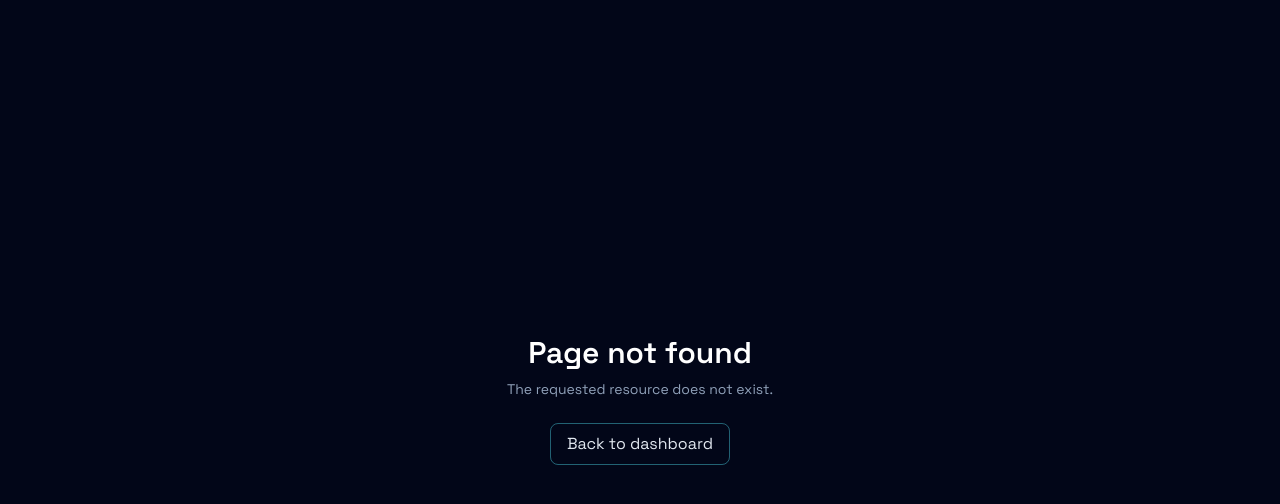
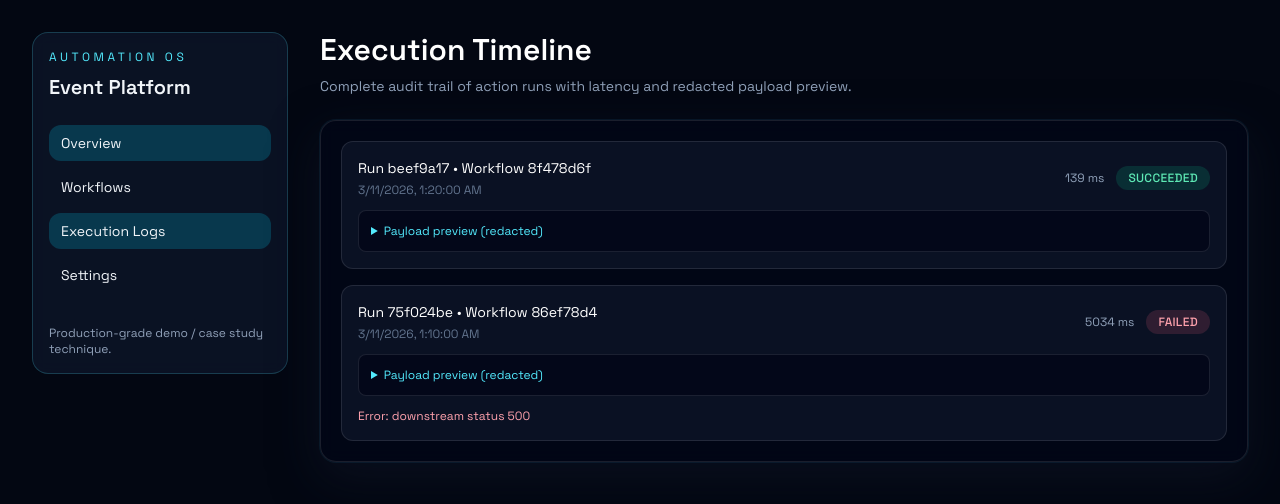
Before and after one commit to PierreDaguier/event-driven-automation-platform, a Next.js app in the folder apps/web/: page /dashboard/logs in a window 1280 px wide. Before the commit this address had no page. Shown: the top 504 px of the page. Built offline with nearby package versions, Linux system fonts and the light colour scheme; no server answers.

Commit message:
feat(ui): ship execution timeline and settings management screens

```diff
--- /dev/null
+++ b/apps/web/app/dashboard/logs/page.tsx
@@ -0,0 +1,46 @@
+import { Panel } from "@/components/ui/panel";
+import { StatusPill } from "@/components/ui/status-pill";
+import { getLogs } from "@/lib/api";
+
+export default async function LogsPage() {
+  const logs = await getLogs();
+
+  return (
+    <div className="space-y-6">
+      <header>
+        <h2 className="text-3xl font-semibold text-white">Execution Timeline</h2>
+        <p className="mt-2 text-sm text-slate-400">Complete audit trail of action runs with latency and redacted payload preview.</p>
+      </header>
+
+      <Panel>
+        {logs.length === 0 ? (
+          <div className="rounded-xl border border-dashed border-slate-700 p-8 text-center text-sm text-slate-400">
+            No logs available. Trigger a workflow to see timeline entries.
+          </div>
+        ) : (
+          <ol className="space-y-4">
+            {logs.map((log) => (
+              <li key={log.id} className="rounded-xl border border-white/10 bg-slate-900/70 p-4">
+                <div className="flex flex-col gap-3 md:flex-row md:items-center md:justify-between">
+                  <div>
+                    <p className="text-sm text-white">Run {log.run_id.slice(0, 8)} • Workflow {log.workflow_id.slice(0, 8)}</p>
+                    <p className="mt-1 text-xs text-slate-500">{new Date(log.created_at).toLocaleString()}</p>
+                  </div>
+                  <div className="flex items-center gap-3">
+                    <span className="text-xs text-slate-400">{log.latency_ms} ms</span>
+                    <StatusPill status={log.status} />
+                  </div>
+                </div>
+                <details className="mt-3 rounded-lg border border-white/10 bg-slate-950/80 p-3">
+                  <summary className="cursor-pointer text-xs text-cyan-300">Payload preview (redacted)</summary>
+                  <pre className="mt-2 overflow-x-auto text-xs text-slate-300">{JSON.stringify(log.request_preview, null, 2)}</pre>
+                </details>
+                {log.error && <p className="mt-3 text-xs text-rose-300">Error: {log.error}</p>}
+              </li>
+            ))}
+          </ol>
+        )}
+      </Panel>
+    </div>
+  );
+}
--- /dev/null
+++ b/apps/web/app/dashboard/settings/page.tsx
@@ -0,0 +1,46 @@
+import { Panel } from "@/components/ui/panel";
+import { getSettings } from "@/lib/api";
+
+export default async function SettingsPage() {
+  const settings = await getSettings();
+
+  return (
+    <div className="space-y-6">
+      <header>
+        <h2 className="text-3xl font-semibold text-white">Settings</h2>
+        <p className="mt-2 text-sm text-slate-400">Webhook keys and environment configuration.</p>
+      </header>
+
+      <Panel>
+        <p className="text-xs uppercase tracking-wide text-cyan-300">Environment</p>
+        <p className="mt-2 text-lg text-white">{settings.environment}</p>
+      </Panel>
+
+      <Panel>
+        <h3 className="text-sm uppercase tracking-wide text-cyan-300">Webhook Keys</h3>
+        <div className="mt-4 overflow-x-auto">
+          <table className="min-w-full text-left text-sm">
+            <thead className="text-xs uppercase tracking-wide text-slate-500">
+              <tr>
+                <th className="pb-3">Environment</th>
+                <th className="pb-3">Public Key</th>
+                <th className="pb-3">Secret</th>
+                <th className="pb-3">Created</th>
+              </tr>
+            </thead>
+            <tbody className="text-slate-200">
+              {settings.webhook_keys.map((key) => (
+                <tr key={key.id} className="border-t border-white/10">
+                  <td className="py-3">{key.environment}</td>
+                  <td className="py-3 code">{key.public_key}</td>
+                  <td className="py-3 code">{key.secret}</td>
+                  <td className="py-3">{new Date(key.created_at).toLocaleString()}</td>
+                </tr>
+              ))}
+            </tbody>
+          </table>
+        </div>
+      </Panel>
+    </div>
+  );
+}
```
